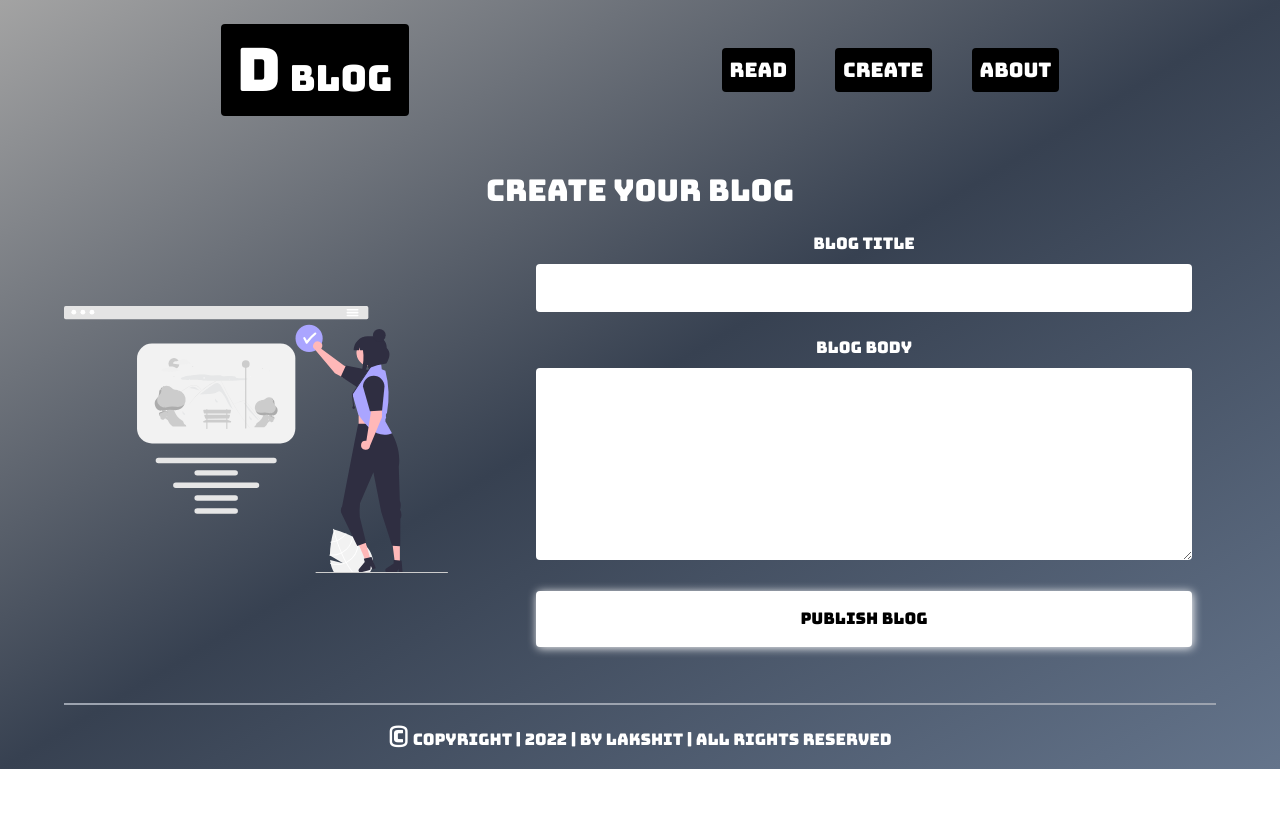
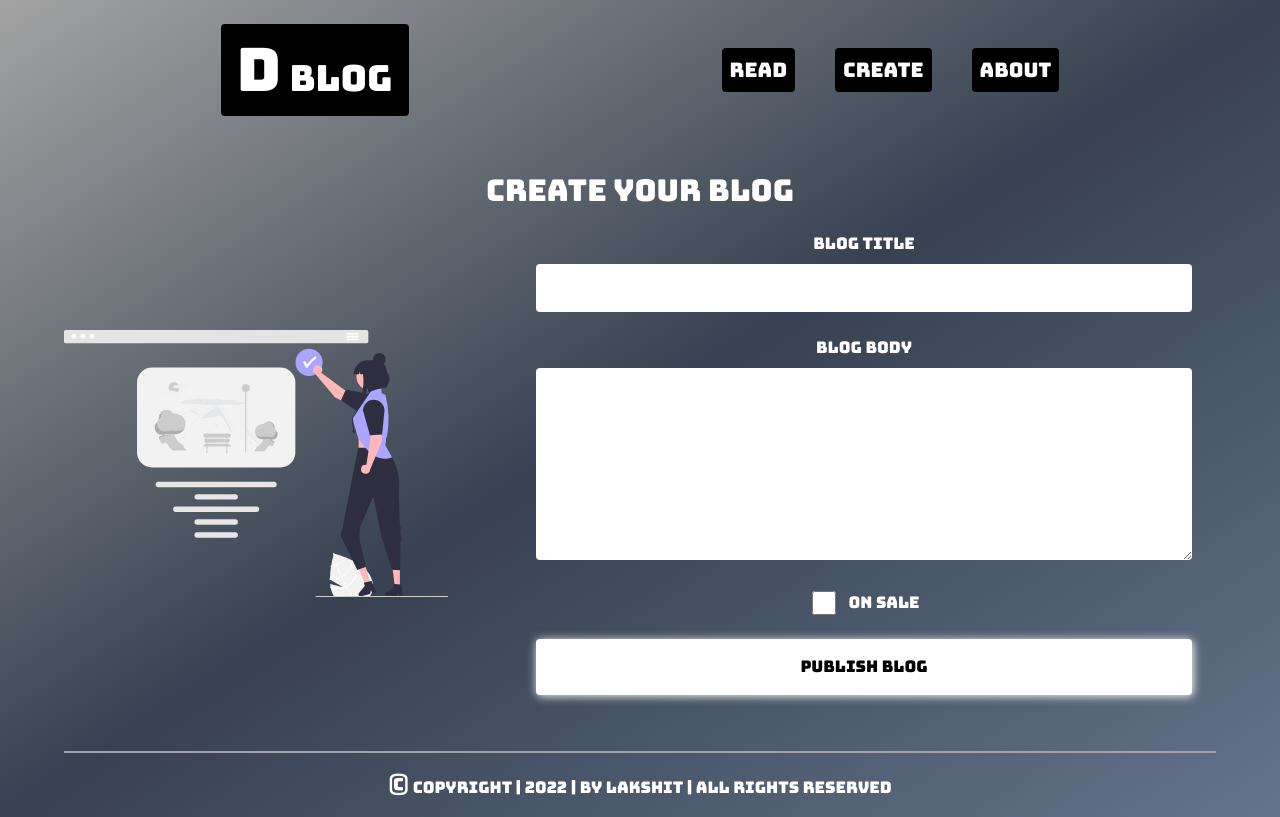
Before and after one commit to Lakshit-Chiranjiv/D-Blog-Dapp, a React (Vite) app in the folder client/: page / in a window 1280 px wide. Both pictures are taken after a click on the link "Create". Built offline with nearby package versions, Linux system fonts and the light colour scheme.

Commit message:
added checkbox for onsale input

```diff
--- a/client/src/components/CreatePage.jsx
+++ b/client/src/components/CreatePage.jsx
@@ -1,7 +1,7 @@
 import React from 'react'
 import Button from './Button'
 
-const CreatePage = ({blogTitleInput,setBlogTitleInput,blogBodyInput,setBlogBodyInput}) => {
+const CreatePage = ({blogTitleInput,setBlogTitleInput,blogBodyInput,setBlogBodyInput,blogSaleInput,setBlogSaleInput}) => {
   return (
     <section className='mx-16 my-8'>
         <h2 className='text-3xl text-white '>Create your Blog </h2>
@@ -12,6 +12,10 @@ const CreatePage = ({blogTitleInput,setBlogTitleInput,blogBodyInput,setBlogBodyI
                 <input type="text" className='w-full my-2 rounded p-4 h-12 border-none mb-6' value={blogTitleInput} onChange={(e) => {setBlogTitleInput(e.target.value)}}/>
                 <label htmlFor="name" className='text-left text-white '>Blog Body</label>
                 <textarea name="body" id="blogbody" cols="30" rows="10" className='my-2 w-full rounded p-4 border-none mb-6 h-48' value={blogBodyInput} onChange={(e) => {setBlogBodyInput(e.target.value)}}></textarea>
+                <div className="flex justify-center items-center gap-2 mb-6">
+                    <input type="checkbox" name="onsale" id="onsale" className='h-6 w-8' checked={blogSaleInput} onChange={(e)=>{setBlogSaleInput(e.target.checked)}}/>
+                    <label htmlFor="onsale" className='text-white'>On sale</label>
+                </div>
                 <Button extraClasses='w-full' btnText='Publish Blog' txtSize='lg'/>
             </div>
         </div>
```
